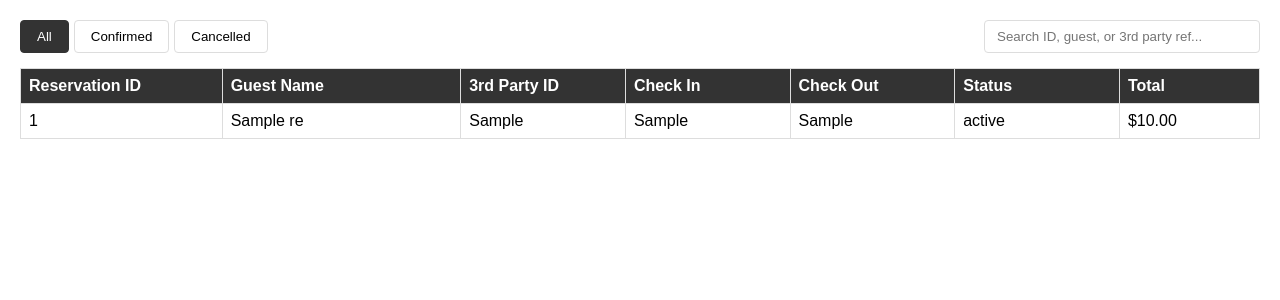
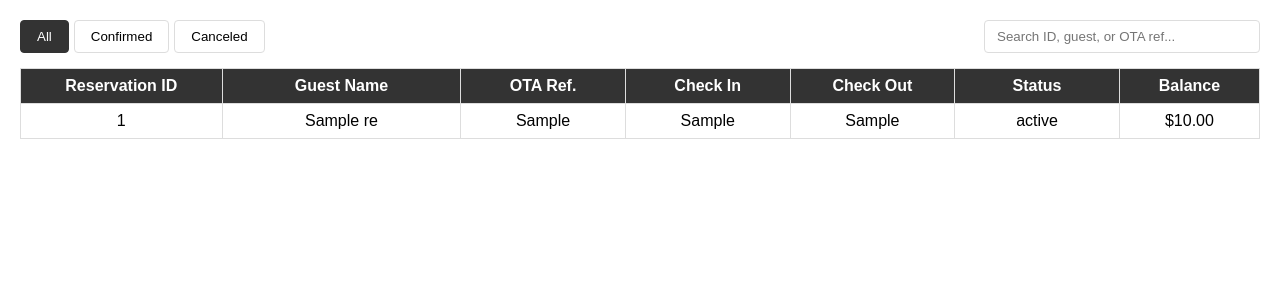
Before and after one commit to devinmarch/reservations, a Flask app: template ota/templates/list.html in a window 1280 px wide. Shown: the part 107-407 px from the top of the page. Run offline with Flask 3, Linux system fonts and the light colour scheme; the template is opened without the code that fills it: most values are stand-ins (such as "Sample title", 1, 10 or a date in 2020).

Commit message:
Formatting adjustments to the table and fixed sorting issue with cancelled reservations

```diff
--- a/ota/templates/list.html
+++ b/ota/templates/list.html
@@ -5,16 +5,16 @@
     <style>
         body { font-family: sans-serif; margin: 20px; }
         table { border-collapse: collapse; width: 100%; table-layout: fixed; }
-        th, td { border: 1px solid #ddd; padding: 8px; text-align: left; overflow: hidden; text-overflow: ellipsis; }
+        th, td { border: 1px solid #ddd; padding: 8px; text-align: center; overflow: hidden; text-overflow: ellipsis; }
         th { background: #333; color: white; }
         th:nth-child(1) { width: 15%; }  /* Reservation ID */
         th:nth-child(2) { width: 18%; }  /* Guest Name */
-        th:nth-child(3) { width: 12%; }  /* 3rd Party ID */
+        th:nth-child(3) { width: 12%; }  /* OTA Ref. */
         th:nth-child(4) { width: 12%; }  /* Check In */
         th:nth-child(5) { width: 12%; }  /* Check Out */
         th:nth-child(6) { width: 12%; }  /* Status */
-        th:nth-child(7) { width: 10%; }  /* Total */
-        .details-row td { background: #f5f5f5; font-size: 0.9em; padding-left: 20px; }
+        th:nth-child(7) { width: 10%; }  /* Balance */
+        .details-row td { background: #f5f5f5; font-size: 0.9em; padding-left: 20px; text-align: left; }
         .reservation-row { cursor: pointer; }
         .reservation-row:hover { background: #f9f9f9; }
 
@@ -76,9 +76,9 @@
         <div class="tabs">
             <button class="tab active" data-status="">All</button>
             <button class="tab" data-status="confirmed">Confirmed</button>
-            <button class="tab" data-status="cancelled">Cancelled</button>
+            <button class="tab" data-status="canceled">Canceled</button>
         </div>
-        <input type="text" class="search" id="search" placeholder="Search ID, guest, or 3rd party ref...">
+        <input type="text" class="search" id="search" placeholder="Search ID, guest, or OTA ref...">
     </div>
 
     <table>
@@ -86,11 +86,11 @@
             <tr>
                 <th>Reservation ID</th>
                 <th>Guest Name</th>
-                <th>3rd Party ID</th>
+                <th>OTA Ref.</th>
                 <th>Check In</th>
                 <th>Check Out</th>
                 <th>Status</th>
-                <th>Total</th>
+                <th>Balance</th>
             </tr>
         </thead>
         {% for res in reservations %}
```
